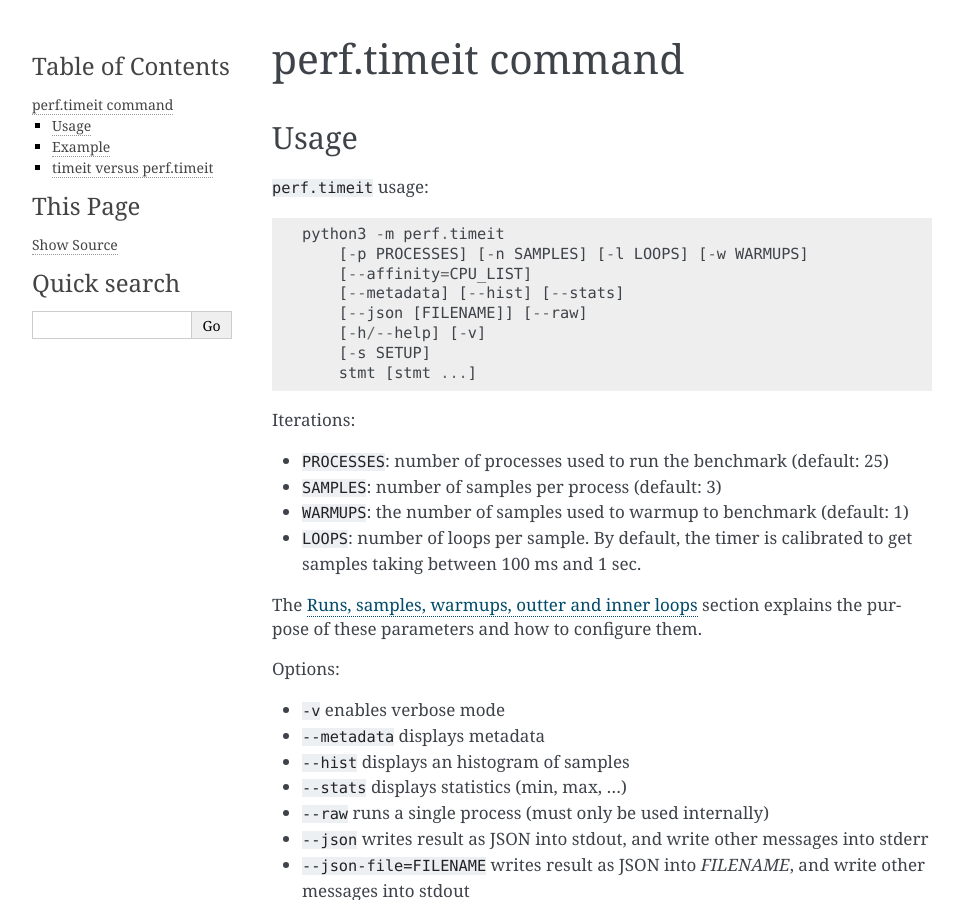
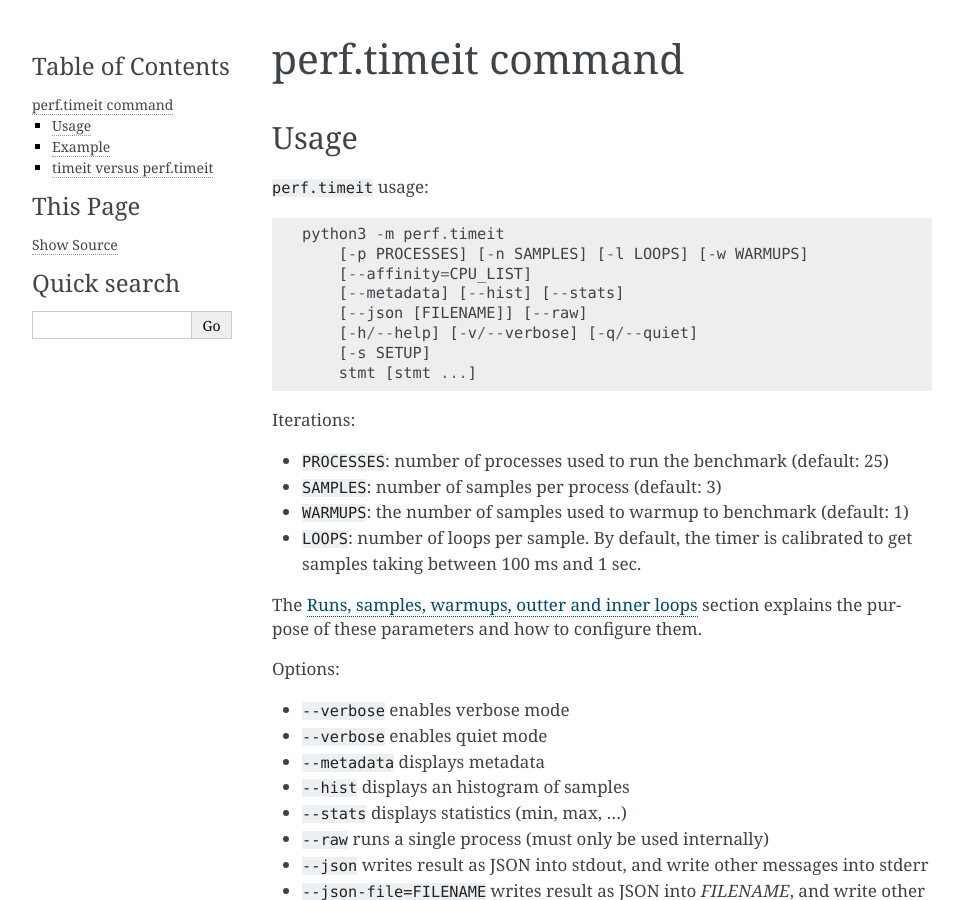
Before and after one commit to psf/pyperf, a Sphinx documentation site: the page built from doc/timeit.rst, in a window 1280 px wide and 900 px high. Shown: the whole window, without its empty margins (148-1111 px from the left). Built offline with Sphinx 7.4.7, drawn with Linux system fonts in a browser that asks for light colours.

Commit message:
add --quiet option

```diff
--- a/doc/changelog.rst
+++ b/doc/changelog.rst
@@ -4,7 +4,8 @@ Changelog
 Version 0.6
 -----------
 
-* add ``--hist`` and ``--stats`` command line options to TextRunner
+* add ``--quiet``, ``--hist`` and ``--stats`` command line options to
+  TextRunner
 * :meth:`Benchmark.add_run` now raises an exception if a sample is zero.
 
 
--- a/doc/timeit.rst
+++ b/doc/timeit.rst
@@ -11,7 +11,7 @@ Usage
         [--affinity=CPU_LIST]
         [--metadata] [--hist] [--stats]
         [--json [FILENAME]] [--raw]
-        [-h/--help] [-v]
+        [-h/--help] [-v/--verbose] [-q/--quiet]
         [-s SETUP]
         stmt [stmt ...]
 
@@ -28,7 +28,8 @@ explains the purpose of these parameters and how to configure them.
 
 Options:
 
-* ``-v`` enables verbose mode
+* ``--verbose`` enables verbose mode
+* ``--verbose`` enables quiet mode
 * ``--metadata`` displays metadata
 * ``--hist`` displays an histogram of samples
 * ``--stats`` displays statistics (min, max, ...)
```
Also changed, not shown: 2 other files.
